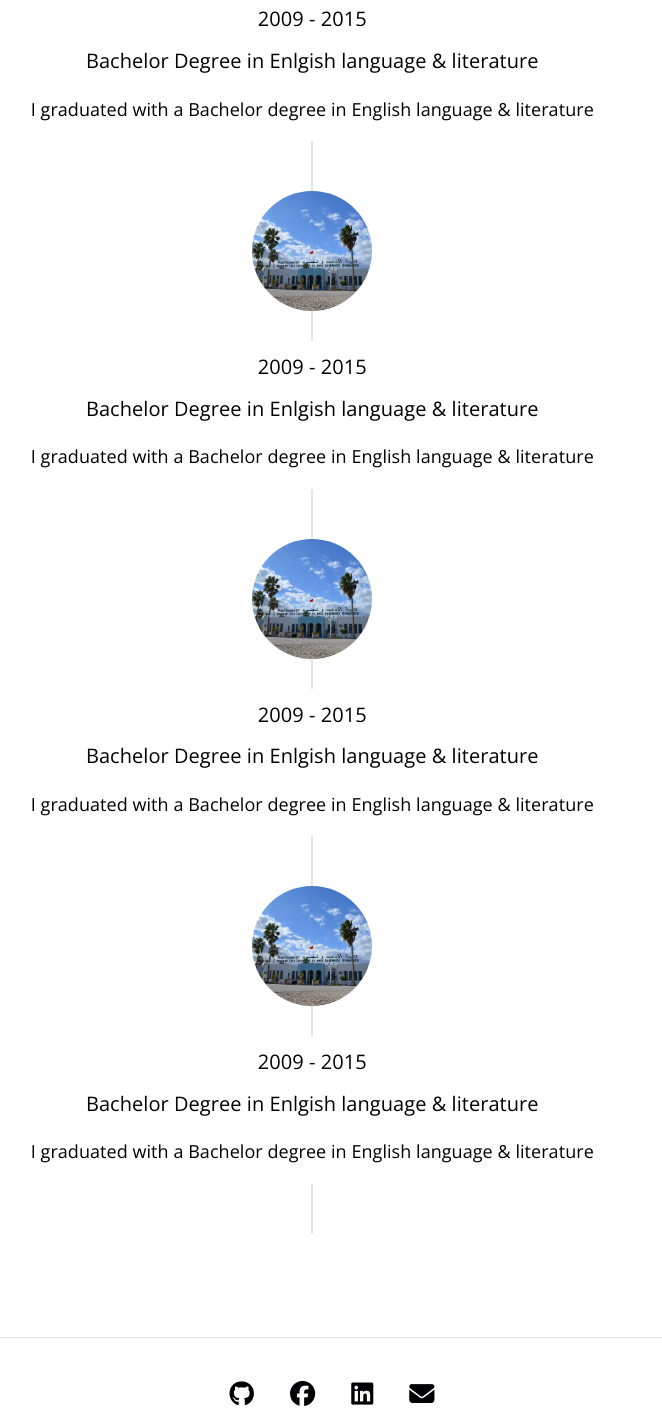
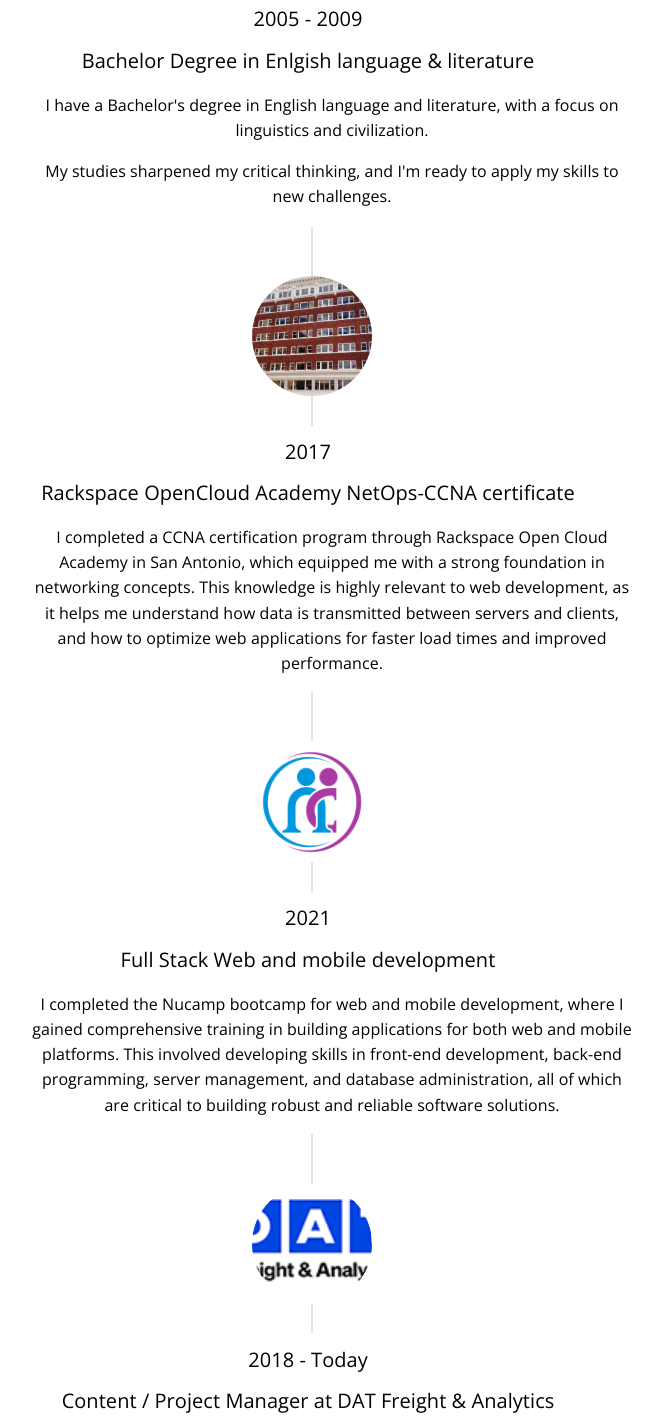
Before and after one commit to souheilh1/mockup-project, a plain HTML site: page index.html in a window 1280 px wide. Shown: the part 2103-3523 px from the top of the page, without its empty margins (328-990 px from the left). Drawn offline with nearby package versions, Linux system fonts and the light colour scheme.

Commit message:
4th -ommit

```diff
--- a/index.html
+++ b/index.html
@@ -74,67 +74,73 @@
             <h2>My Professional Story</h2>
         </div>
         <ul class=" my-professional-story-items">
-            <li
-                class="my-professional-story-item">
+            <li class="my-professional-story-item">
                 <div class="my-professional-story-item-img-wrapper-block">
                     <div class="my-professional-story-item-img-wrapper">
                         <div class="my-professional-story-item-img-container">
                             <div aria-hidden="true" style="width: 100%;padding-bottom:100%;"></div>
-                            <img src="img/flshk.JPG"
-        >
+                            <img src="img/flshk.JPG">
                         </div>
                     </div>
                 </div>
 
                 <div class="my-professional-story-text">
-                    <h4>2009 - 2015</h4>
+                    <h4>2005 - 2009</h4>
                     <h4>Bachelor Degree in Enlgish language & literature</h4>
                     <div>
-                        <p>I graduated with a Bachelor degree in English language & literature</p>
+                        <p>I have a Bachelor's degree in English language and literature, with a focus on linguistics
+                            and civilization.</p>
+
+                        <p>My studies sharpened my critical thinking, and I'm ready to apply my skills to new
+                            challenges.</p>
                     </div>
                 </div>
         </div>
 
         </li>
-            <li
-            class="my-professional-story-item">
+        <li class="my-professional-story-item">
             <div class="my-professional-story-item-img-wrapper-block">
                 <div class="my-professional-story-item-img-wrapper">
                     <div class="my-professional-story-item-img-container">
                         <div aria-hidden="true" style="width: 100%;padding-bottom:100%;"></div>
-                        <img src="img/flshk.JPG"
-    >
+                        <img src="img/openCloudAcademy.jpg">
                     </div>
                 </div>
             </div>
 
             <div class="my-professional-story-text">
-                <h4>2009 - 2015</h4>
-                <h4>Bachelor Degree in Enlgish language & literature</h4>
+                <h4>2017</h4>
+                <h4>Rackspace OpenCloud Academy NetOps-CCNA certificate</h4>
                 <div>
-                    <p>I graduated with a Bachelor degree in English language & literature</p>
+                    <p>I completed a CCNA certification program through Rackspace Open Cloud Academy in San Antonio,
+                        which equipped me with a strong foundation in networking concepts. This knowledge is highly
+                        relevant to web development, as it helps me understand how data is transmitted between servers
+                        and clients, and how to optimize web applications for faster load times and improved
+                        performance.</p>
                 </div>
             </div>
             </div>
 
         </li>
-        <li
-        class="my-professional-story-item">
+        <li class="my-professional-story-item">
             <div class="my-professional-story-item-img-wrapper-block">
                 <div class="my-professional-story-item-img-wrapper">
                     <div class="my-professional-story-item-img-container">
                         <div aria-hidden="true" style="width: 100%;padding-bottom:100%;"></div>
-                    <img src="img/flshk.JPG"
->
+                        <img src="img/nucamp.png">
                     </div>
                 </div>
             </div>
 
             <div class="my-professional-story-text">
-            <h4>2009 - 2015</h4>
-            <h4>Bachelor Degree in Enlgish language & literature</h4>
+                <h4>2021</h4>
+                <h4>Full Stack Web and mobile development</h4>
                 <div>
-                <p>I graduated with a Bachelor degree in English language & literature</p>
+                    <p> I completed the Nucamp bootcamp for web and mobile development, where I gained comprehensive
+                        training in building applications for both web and mobile platforms. This involved developing
+                        skills in front-end development, back-end programming, server management, and database
+                        administration, all of which are critical to building robust and reliable software solutions.
+                    </p>
                 </div>
             </div>
             </div>
@@ -142,23 +148,27 @@
         </li>
 
         <!------------------------------------------------------------------->
-        <li
-        class="my-professional-story-item">
+        <li class="my-professional-story-item">
             <div class="my-professional-story-item-img-wrapper-block">
                 <div class="my-professional-story-item-img-wrapper">
                     <div class="my-professional-story-item-img-container">
                         <div aria-hidden="true" style="width: 100%;padding-bottom:100%;"></div>
-                    <img src="img/flshk.JPG"
->
+                        <img src="img/datlogo.png" st>
                     </div>
                 </div>
             </div>
 
             <div class="my-professional-story-text">
-            <h4>2009 - 2015</h4>
-            <h4>Bachelor Degree in Enlgish language & literature</h4>
+                <h4>2018 - Today</h4>
+                <h4>Content / Project Manager at DAT Freight & Analytics</h4>
                 <div>
-                <p>I graduated with a Bachelor degree in English language & literature</p>
+                    <p>As a content manager with a strong background in front-end development, I led several
+                        initiatives in this role that leveraged my expertise in JS, HTML, and CSS. Specifically,
+                        I helped to align the company's Help Center more closely with its brand image, managing different
+                        projects and overseeing the Help Center content. In addition, I played a key role in
+                        implementing conversational AI technology, enhancing customer service and driving engagement
+                        with our products and services.</p>
+
                 </div>
             </div>
             </div>
--- a/style.css
+++ b/style.css
@@ -216,6 +216,7 @@ html {
 
 .my-professional-story-item {
     display: flex;
+    justify-content: center;
 }
 
 .my-professional-story-item-img-container {
@@ -252,6 +253,11 @@ html {
     margin: 10px 0 0;
     font-size: 20px;
     font-weight: 500;
+    margin-right:8%;
+}
+
+.my-professional-story-text p {
+    width:600px;
 }
 
 .my-professional-story-text {
@@ -260,7 +266,12 @@ html {
     margin-top: 150px;
     min-height: 0;
     z-index: 5;
-    margin-left: -3.5%;
+    font-weight: 100;
+    font-size: 16px;
+    display:flex;
+    flex-direction: column;
+    justify-content: center;
+    align-items:center;
 }
 
 .my-professional-story-item-img-container img {
```
Also changed, not shown: img/datlogo.png (added), img/nucamp.png (added). Lines whose indentation alone changed are shown as unchanged.
